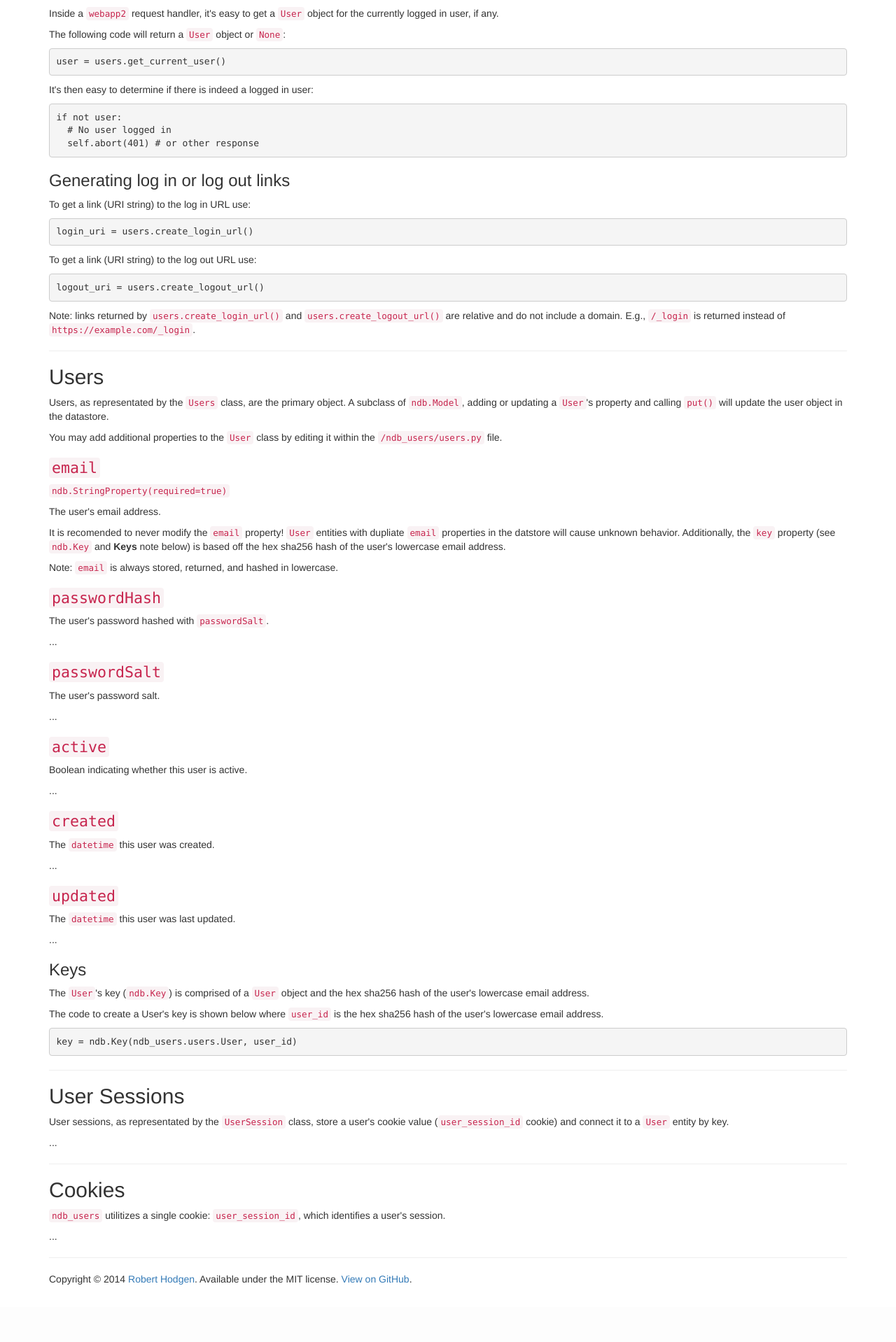
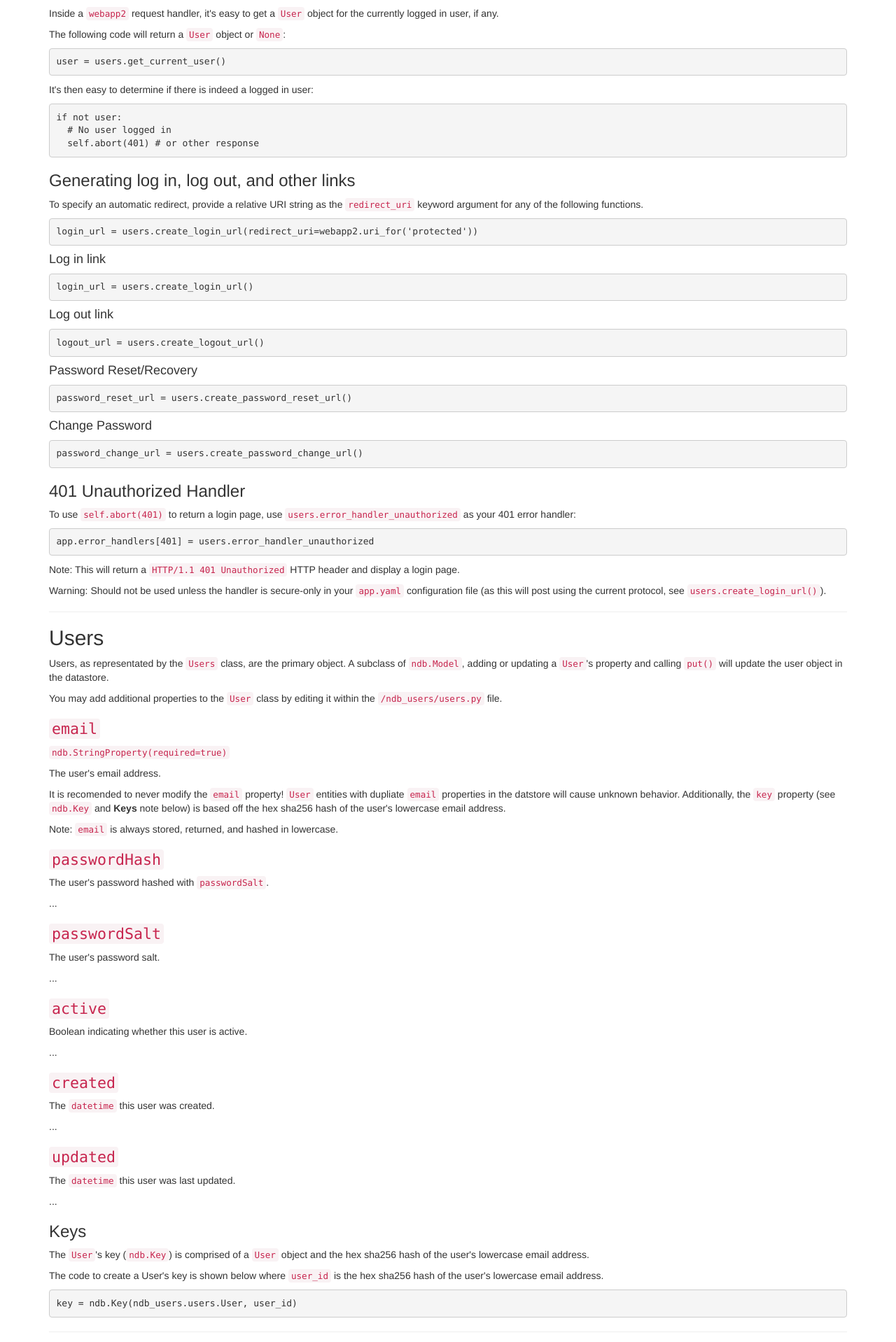
Before and after one commit to roberthodgen/ndb_users, a Python web app: template example/templates/docs.html in a window 1280 px wide. Shown: the part 938-2856 px from the top of the page at 70% size. Before the commit the page ends 2774 px from the top, so only its background shows below. Run offline with Jinja, Linux system fonts and the light colour scheme; the template is opened without the code that fills it, so the values that code supplies are empty; some libraries are stand-ins or nearby versions.

Commit message:
Example project now uses *_url instead of *_uri; consistent with #4 fix

```diff
--- a/example/templates/docs.html
+++ b/example/templates/docs.html
@@ -37,10 +37,10 @@
 						<li><a href="/protected">Protected Page</a></li>
 					</ul>
 					{% if user %}
-					<a class="btn btn-danger navbar-btn navbar-right" href="{{ logout_uri }}">Log out</a>
+					<a class="btn btn-danger navbar-btn navbar-right" href="{{ logout_url }}">Log out</a>
 					<p class="navbar-text navbar-right" style="margin-right:15px;">Welcome back, {{ user.email }}.</p>
 					{% else %}
-					<form class="navbar-form navbar-right" role="form" method="post" action="{{ login_uri }}">
+					<form class="navbar-form navbar-right" role="form" method="post" action="{{ login_url }}">
 						<div class="form-group">
 							<input type="text" name="email" placeholder="Email address..." class="form-control">
 						</div>
@@ -118,15 +118,29 @@
   # No user logged in
   self.abort(401) # or other response</code></pre></p>
 
-			<h3>Generating log in or log out links</h3>
+			<h3>Generating log in, log out, and other links</h3>
 
-			<p>To get a link (URI string) to the log in URL use:
-			<pre><code>login_uri = users.create_login_url()</code></pre></p>
+			<p>To specify an automatic redirect, provide a relative URI string as the <code>redirect_uri</code> keyword argument for any of the following functions.
+			<pre><code>login_url = users.create_login_url(redirect_uri=webapp2.uri_for('protected'))</code></pre></p>
 
-			<p>To get a link (URI string) to the log out URL use:
-			<pre><code>logout_uri = users.create_logout_url()</code></pre></p>
+			<h4>Log in link</h4>
+			<p><pre><code>login_url = users.create_login_url()</code></pre></p>
 
-			<p>Note: links returned by <code>users.create_login_url()</code> and <code>users.create_logout_url()</code> are relative and do not include a domain. E.g., <code>/_login</code> is returned instead of <code>https://example.com/_login</code>.</p>
+			<h4>Log out link</h4>
+			<p><pre><code>logout_url = users.create_logout_url()</code></pre></p>
+
+			<h4>Password Reset/Recovery</h4>
+			<p><pre><code>password_reset_url = users.create_password_reset_url()</code></pre></p>
+
+			<h4>Change Password</h4>
+			<p><pre><code>password_change_url = users.create_password_change_url()</code></pre></p>
+
+			<h3>401 Unauthorized Handler</h3>
+
+			<p>To use <code>self.abort(401)</code> to return a login page, use <code>users.error_handler_unauthorized</code> as your 401 error handler:
+			<pre><code>app.error_handlers[401] = users.error_handler_unauthorized</code></pre>
+			Note: This will return a <code>HTTP/1.1 401 Unauthorized</code> HTTP header and display a login page.</p>
+			<p>Warning: Should not be used unless the handler is secure-only in your <code>app.yaml</code> configuration file (as this will post using the current protocol, see <code>users.create_login_url()</code>).</p>
 
 			<hr>
 
```
Also changed, not shown: example/main.py (+7 -6 lines), example/templates/index.html (+4 -4 lines), example/templates/protected-page.html (+4 -4 lines).
